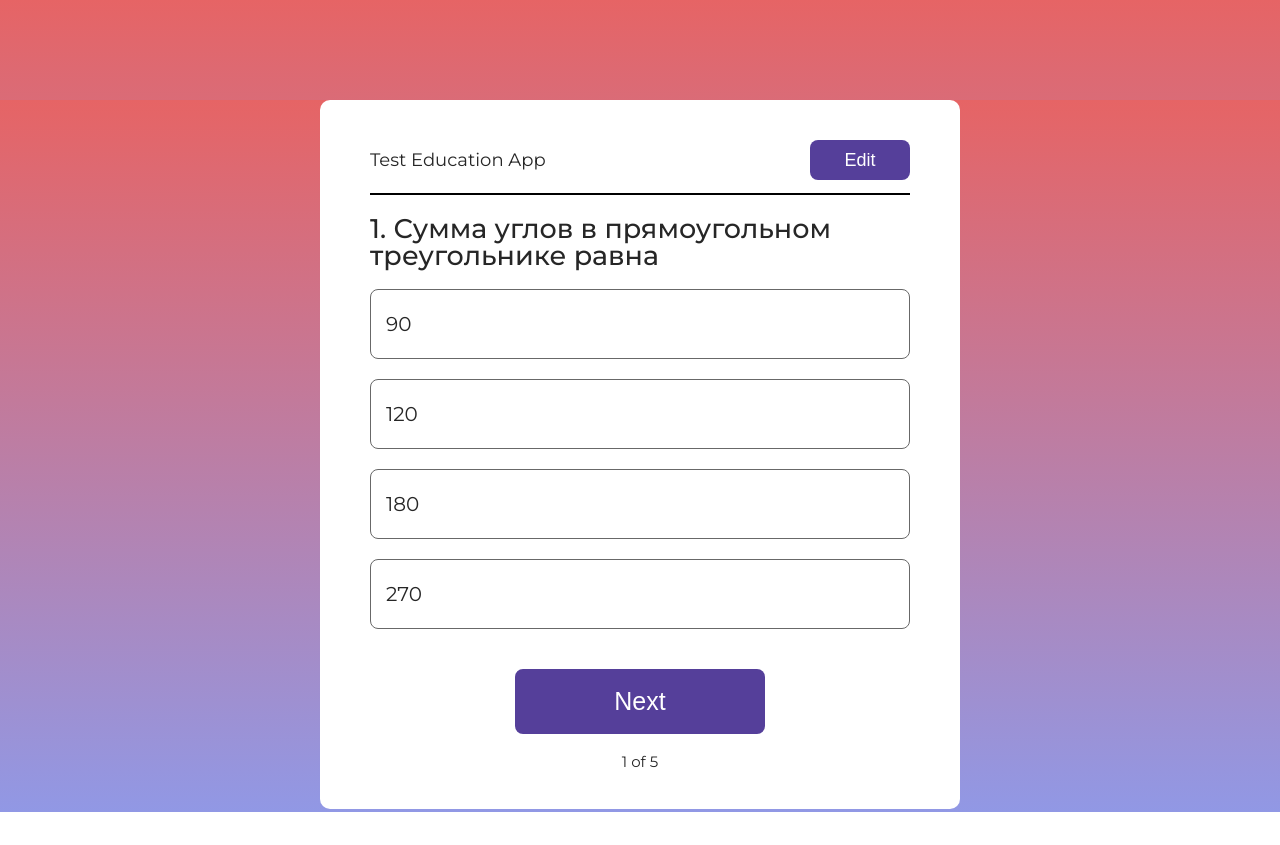
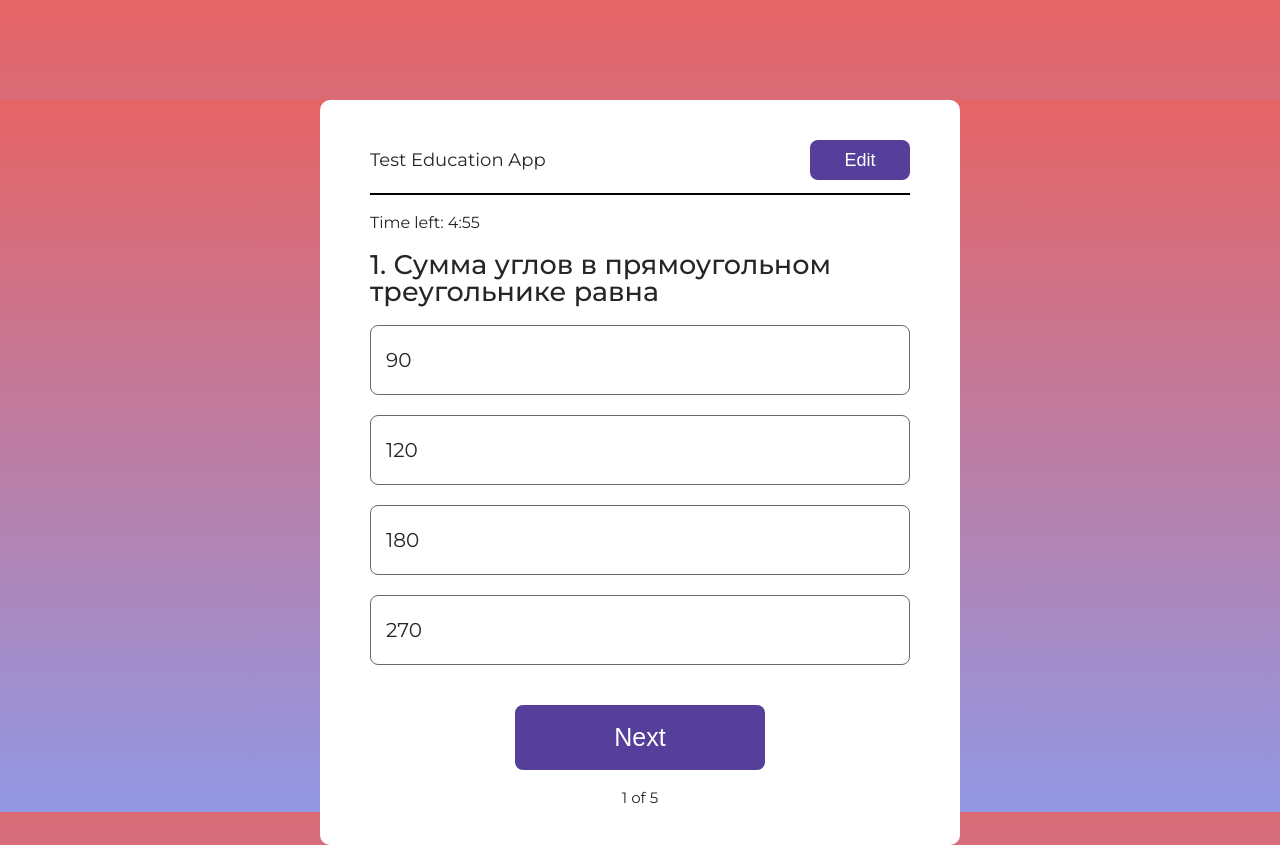
Before and after one commit to mbpxl/test-education-app, a React (Create React App) app: page / in a window 1280 px wide. Before the commit the page ends 812 px from the top, so only its background shows below. Built offline with nearby package versions, Linux system fonts and the light colour scheme.

Commit message:
feature(main component) make timer for do test

```diff
--- a/src/components/TestEducation/TestEducation.tsx
+++ b/src/components/TestEducation/TestEducation.tsx
@@ -7,6 +7,7 @@ import React, { useEffect } from "react";
 import { DataArrayType, data } from "../../data/data";
 import { AddQuestion } from "../AddQuestion/AddQuestion";
 import { Result } from "../Result/Result";
+import { Timer } from "../Timer/Timer";
 
 const StyledTestEducation = styled.div`
   width: 640px;
@@ -80,7 +81,7 @@ export const TestEducation = () => {
     localStorage.setItem("score", score.toString());
   }, [score]);
 
-  const handleAnswerClick = (answerIndex: number) => {
+  const handleAnswerClick = (answerIndex: number): void => {
     if (!lock) {
       setSelectedAnswer(answerIndex);
       setIsCorrect(answerIndex === question.ans);
@@ -91,11 +92,11 @@ export const TestEducation = () => {
     }
   };
 
-  const handleChangeEditMode = () => {
+  const handleChangeEditMode = (): void => {
     setEditQuestion(!isEditQuestion);
   };
 
-  const nextQuestion = () => {
+  const nextQuestion = (): void => {
     if (index < data.length - 1) {
       setIndex((prevIndex) => prevIndex + 1);
       setQuestion(data[index + 1]);
@@ -108,7 +109,7 @@ export const TestEducation = () => {
     }
   };
 
-  const reset = () => {
+  const reset = (): void => {
     setIndex(0);
     setQuestion(data[0]);
     setScore(0);
@@ -116,6 +117,10 @@ export const TestEducation = () => {
     setResult(false);
     setSelectedAnswer(null);
     localStorage.clear();
+  };
+
+  const handleTimeUp = (): void => {
+    setResult(true);
   };
 
   return (
@@ -142,6 +147,7 @@ export const TestEducation = () => {
                 Edit
               </Button>
             </Title>
+            <Timer duration={300} onTimeUp={handleTimeUp} />
             <Title size={"27px"} weight={"500"}>
               {index + 1}. {question.question}
             </Title>
--- /dev/null
+++ b/src/components/Timer/Timer.tsx
@@ -0,0 +1,41 @@
+import React, { useEffect } from "react";
+
+type TimerProps = {
+  duration: number;
+  onTimeUp: () => void;
+};
+
+export const Timer = (props: TimerProps) => {
+  const [timeLeft, setTimeLeft] = React.useState<number>(() => {
+    const savedTime = localStorage.getItem("timeLeft");
+    return savedTime ? parseInt(savedTime) : props.duration;
+  });
+
+  useEffect(() => {
+    // Если время истекло, вызовем onTimeUp и сбросим таймер
+    if (timeLeft <= 0) {
+      props.onTimeUp();
+      localStorage.removeItem("timeLeft");
+      return;
+    }
+
+    // Устанавливаем таймер, который обновляет время каждые 1 секунду
+    const timerId = setInterval(() => {
+      setTimeLeft((prevTime) => {
+        const newTime = prevTime - 1;
+        localStorage.setItem("timeLeft", newTime.toString());
+        return newTime;
+      });
+    }, 1000);
+
+    return () => clearInterval(timerId);
+  }, [timeLeft, props]);
+
+  const formatTime = (seconds: number) => {
+    const minutes = Math.floor(seconds / 60);
+    const secs = seconds % 60;
+    return `${minutes}:${secs < 10 ? "0" : ""}${secs}`;
+  };
+
+  return <div>Time left: {formatTime(timeLeft)}</div>;
+};
```
